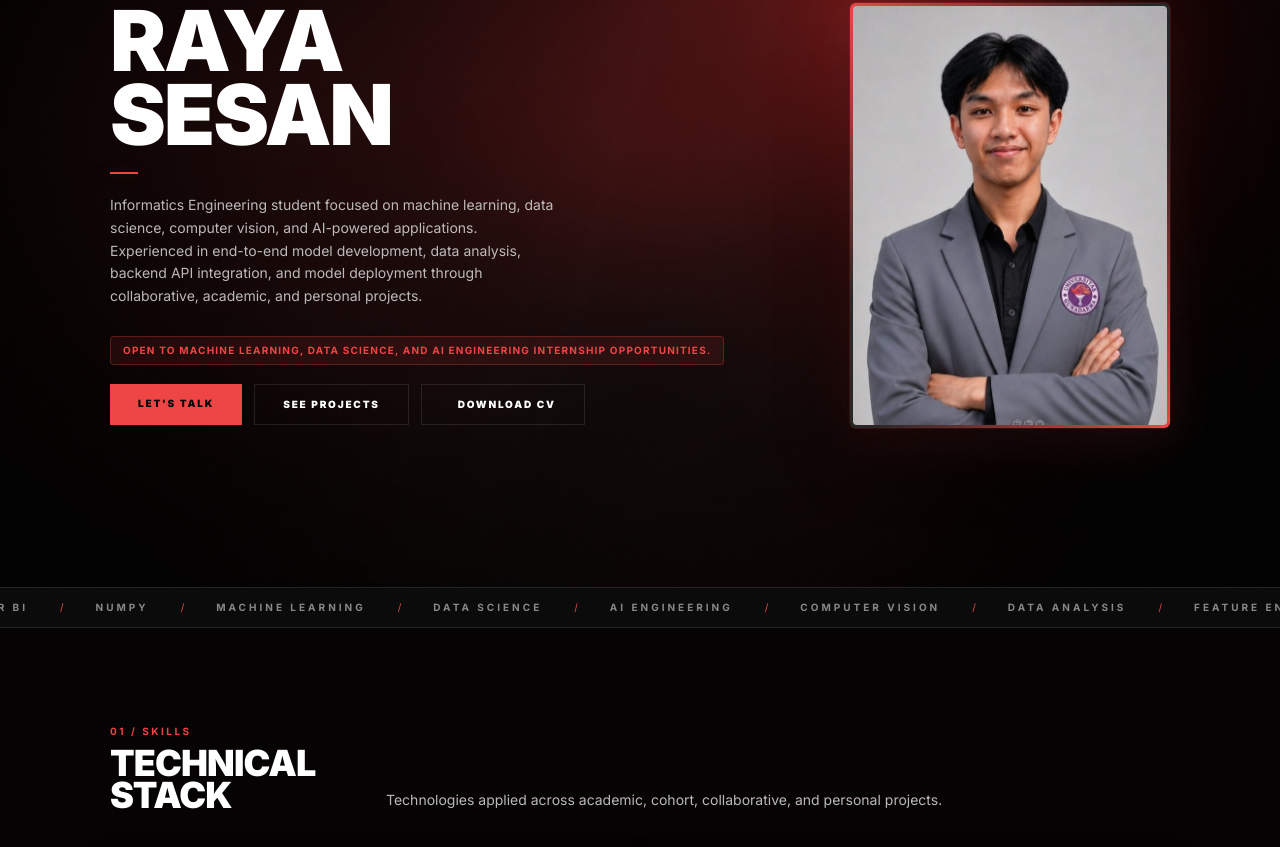
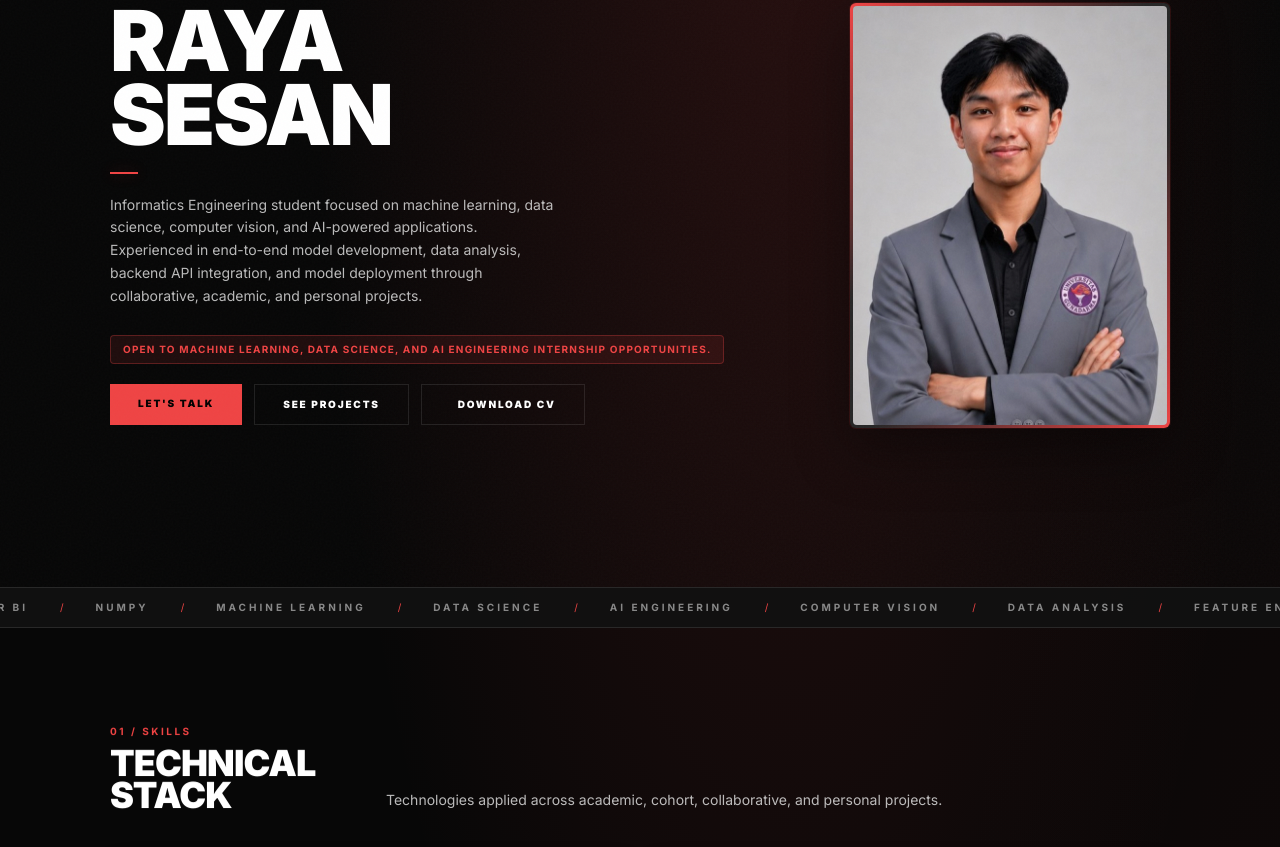
Before and after one commit to rayasesan/Portofolio, a React (Vite) app: page / in a window 1280 px wide. Shown: the part 213-1060 px from the top of the page. Built offline with nearby package versions, Linux system fonts and the light colour scheme; some icons are missing.

Commit message:
Simplify red theme effects

```diff
--- a/src/App.jsx
+++ b/src/App.jsx
@@ -7,7 +7,6 @@ import CredentialProof from './components/CredentialProof';
 import Projects from './components/Projects';
 import Contact from './components/Contact';
 import Footer from './components/Footer';
-import LivingGradientBackground from './components/LivingGradientBackground';
 import { useScrollReveal } from './hooks/useScrollReveal';
 
 function App() {
@@ -15,8 +14,6 @@ function App() {
 
   return (
     <>
-      <LivingGradientBackground />
-      <div className="site-shell">
       <Navbar />
       <Hero />
       <Marquee />
@@ -26,7 +23,6 @@ function App() {
       <Projects />
       <Contact />
       <Footer />
-      </div>
     </>
   );
 }
--- a/src/components/CredentialProof.jsx
+++ b/src/components/CredentialProof.jsx
@@ -32,7 +32,7 @@ function CredentialCard({ credential, delay }) {
       href={credential.href}
       target="_blank"
       rel="noopener noreferrer"
-      className={`credential-proof-card reveal group block overflow-hidden rounded border bg-r-gray transition-all duration-300 hover:-translate-y-1 hover:border-r-red/60 hover:shadow-2xl hover:shadow-red-500/10 focus-visible:outline-none focus-visible:ring-2 focus-visible:ring-r-red ${
+      className={`credential-proof-card reveal group block overflow-hidden rounded border bg-r-gray transition-all duration-300 hover:-translate-y-0.5 hover:border-r-red/50 focus-visible:outline-none focus-visible:ring-2 focus-visible:ring-r-red ${
         credential.featured ? 'border-r-red/35' : 'border-r-steel'
       }`}
       data-delay={delay}
--- a/src/components/Hero.jsx
+++ b/src/components/Hero.jsx
@@ -26,20 +26,20 @@ export default function Hero() {
             <div className="fade-up flex flex-wrap gap-3 mt-5 mb-8" style={{ animationDelay: '0.6s' }}>
               <a
                 href="#contact"
-                className="bg-r-red hover:bg-r-red-light text-black text-[10px] font-black tracking-[0.18em] uppercase px-7 py-3 transition-all hover:scale-105 hover:shadow-lg hover:shadow-red-500/20"
+                className="bg-r-red hover:bg-r-red-light text-black text-[10px] font-black tracking-[0.18em] uppercase px-7 py-3 transition-all hover:scale-[1.02]"
               >
                 Let's Talk
               </a>
               <a
                 href="#projects"
-                className="border border-r-steel hover:border-r-red text-white text-[10px] font-black tracking-[0.18em] uppercase px-7 py-3 transition-all hover:scale-105"
+                className="border border-r-steel hover:border-r-red text-white text-[10px] font-black tracking-[0.18em] uppercase px-7 py-3 transition-all hover:scale-[1.02]"
               >
                 See Projects
               </a>
               <a
                 href="/cv/raya-sesan-firdaus-cv.pdf"
                 download="Raya-Sesan-Firdaus-CV.pdf"
-                className="border border-r-steel hover:border-r-red text-white text-[10px] font-black tracking-[0.18em] uppercase px-7 py-3 transition-all hover:scale-105 inline-flex items-center gap-2"
+                className="border border-r-steel hover:border-r-red text-white text-[10px] font-black tracking-[0.18em] uppercase px-7 py-3 transition-all hover:scale-[1.02] inline-flex items-center gap-2"
               >
                 <span className="iconify" data-icon="lucide:download" data-width="13"></span>
                 Download CV
--- a/src/components/LivingGradientBackground.jsx
+++ /dev/null
@@ -1,65 +0,0 @@
-import { useEffect } from 'react';
-
-export default function LivingGradientBackground() {
-  useEffect(() => {
-    const root = document.documentElement;
-    const motionQuery = window.matchMedia('(prefers-reduced-motion: reduce)');
-
-    if (motionQuery.matches) {
-      root.style.setProperty('--grad-x', '62%');
-      root.style.setProperty('--grad-y', '34%');
-      root.style.setProperty('--grad-scroll', '0px');
-      root.style.setProperty('--scroll-progress', '0');
-      return undefined;
-    }
-
-    let pointerX = 0.62;
-    let pointerY = 0.34;
-    let currentX = pointerX;
-    let currentY = pointerY;
-    let frame = 0;
-
-    const render = () => {
-      currentX += (pointerX - currentX) * 0.08;
-      currentY += (pointerY - currentY) * 0.08;
-      root.style.setProperty('--grad-x', `${(currentX * 100).toFixed(2)}%`);
-      root.style.setProperty('--grad-y', `${(currentY * 100).toFixed(2)}%`);
-      root.style.setProperty('--grad-scroll', `${Math.min(window.scrollY * 0.08, 140).toFixed(2)}px`);
-      frame = window.requestAnimationFrame(render);
-    };
-
-    const handlePointerMove = (event) => {
-      pointerX = event.clientX / window.innerWidth;
-      pointerY = event.clientY / window.innerHeight;
-    };
-
-    const handleScroll = () => {
-      const maxScroll = Math.max(document.documentElement.scrollHeight - window.innerHeight, 1);
-      const progress = Math.min(window.scrollY / maxScroll, 1);
-      root.style.setProperty('--grad-scroll', `${Math.min(window.scrollY * 0.08, 140).toFixed(2)}px`);
-      root.style.setProperty('--scroll-progress', progress.toFixed(4));
-    };
-
-    window.addEventListener('pointermove', handlePointerMove, { passive: true });
-    window.addEventListener('scroll', handleScroll, { passive: true });
-    handleScroll();
-    frame = window.requestAnimationFrame(render);
-
-    return () => {
-      window.removeEventListener('pointermove', handlePointerMove);
-      window.removeEventListener('scroll', handleScroll);
-      window.cancelAnimationFrame(frame);
-    };
-  }, []);
-
-  return (
-    <>
-      <div className="scroll-progress" aria-hidden="true"></div>
-      <div className="living-gradient-bg" aria-hidden="true">
-        <div className="living-gradient-field"></div>
-        <div className="living-gradient-depth"></div>
-        <div className="living-gradient-vignette"></div>
-      </div>
-    </>
-  );
-}
--- a/src/components/Navbar.jsx
+++ b/src/components/Navbar.jsx
@@ -61,7 +61,7 @@ export default function Navbar() {
       <nav
         className={`fixed top-0 left-0 right-0 z-50 transition-all duration-300 ${
           isScrolled ? 'bg-r-dark/95' : 'bg-r-dark/85'
-        } backdrop-blur-[20px]`}
+        }`}
       >
         <div className="max-w-[1100px] mx-auto px-5 h-14 flex items-center justify-between">
           <a
--- a/src/hooks/useScrollReveal.js
+++ b/src/hooks/useScrollReveal.js
@@ -68,7 +68,7 @@ export function useScrollReveal() {
       revealElements.add(element);
 
       if (!element.hasAttribute('data-delay')) {
-        element.setAttribute('data-delay', (revealIndex % 8) * 45);
+        element.setAttribute('data-delay', (revealIndex % 6) * 30);
       }
 
       revealIndex += 1;
--- a/src/index.css
+++ b/src/index.css
@@ -14,13 +14,6 @@
   --font-sans: "Inter", sans-serif;
 }
 
-:root {
-  --grad-x: 62%;
-  --grad-y: 34%;
-  --grad-scroll: 0px;
-  --scroll-progress: 0;
-}
-
 * {
   -webkit-font-smoothing: antialiased;
   -moz-osx-font-smoothing: grayscale;
@@ -34,7 +27,10 @@ section {
   position: relative;
 }
 body {
-  background: #050303;
+  background:
+    radial-gradient(ellipse 62% 40% at 62% 0%, rgba(239, 68, 68, 0.14), transparent 62%),
+    radial-gradient(ellipse 36% 30% at 100% 22%, rgba(127, 29, 29, 0.08), transparent 70%),
+    #070707;
   color: #c0c0c0;
   font-family: "Inter", sans-serif;
   overflow-x: hidden;
@@ -42,16 +38,15 @@ body {
 
 nav {
   border-bottom: 1px solid rgba(255, 255, 255, 0.07);
-  box-shadow: 0 18px 70px rgba(0, 0, 0, 0.24);
+  box-shadow: 0 12px 42px rgba(0, 0, 0, 0.18);
 }
 
 .bg-r-gray {
-  background-color: rgba(17, 17, 17, 0.7) !important;
-  backdrop-filter: blur(18px);
+  background-color: rgba(17, 17, 17, 0.9) !important;
 }
 
 .bg-r-dark {
-  background-color: rgba(10, 10, 10, 0.78) !important;
+  background-color: rgba(10, 10, 10, 0.94) !important;
 }
 
 .border-r-steel {
@@ -64,85 +59,6 @@ nav {
 
 .text-r-silver {
   color: rgba(170, 170, 170, 0.78) !important;
-}
-
-.site-shell {
-  position: relative;
-  z-index: 1;
-  min-height: 100vh;
-}
-
-.scroll-progress {
-  position: fixed;
-  top: 0;
-  left: 0;
-  z-index: 10001;
-  width: calc(var(--scroll-progress) * 100%);
-  height: 2px;
-  background: linear-gradient(90deg, #ef4444, #f87171);
-  box-shadow: 0 0 18px rgba(239, 68, 68, 0.62);
-  pointer-events: none;
-  transform-origin: left center;
-}
-
-.living-gradient-bg {
-  position: fixed;
-  inset: 0;
-  z-index: 0;
-  overflow: hidden;
-  pointer-events: none;
-  background:
-    linear-gradient(180deg, rgba(3, 3, 3, 0.94), rgba(10, 4, 4, 0.9) 44%, rgba(3, 3, 3, 0.98)),
-    #050303;
-}
-
-.living-gradient-field,
-.living-gradient-depth,
-.living-gradient-vignette {
-  position: absolute;
-  inset: -18%;
-  pointer-events: none;
-}
-
-.living-gradient-field {
-  background:
-    radial-gradient(ellipse 44% 58% at var(--grad-x) var(--grad-y), rgba(239, 68, 68, 0.44), rgba(239, 68, 68, 0.18) 30%, transparent 62%),
-    radial-gradient(ellipse 62% 46% at 78% 18%, rgba(127, 29, 29, 0.28), transparent 62%),
-    conic-gradient(from 210deg at 58% 48%, rgba(255, 255, 255, 0.04), rgba(239, 68, 68, 0.22), rgba(10, 10, 10, 0) 38%, rgba(153, 27, 27, 0.18), rgba(0, 0, 0, 0) 78%, rgba(255, 255, 255, 0.04));
-  filter: blur(46px) saturate(1.18);
-  transform: translate3d(0, calc(var(--grad-scroll) * -0.22), 0) scale(1.04);
-  opacity: 0.72;
-  animation: livingGradientDrift 18s ease-in-out infinite alternate;
-}
-
-.living-gradient-depth {
-  inset: -9%;
-  background:
-    linear-gradient(105deg, rgba(0, 0, 0, 0.92) 0%, rgba(0, 0, 0, 0.44) 28%, transparent 48%, rgba(127, 29, 29, 0.14) 66%, rgba(0, 0, 0, 0.88) 100%),
-    radial-gradient(ellipse 72% 52% at 50% 108%, rgba(239, 68, 68, 0.12), transparent 64%);
-  transform: translate3d(0, calc(var(--grad-scroll) * 0.1), 0);
-  opacity: 0.92;
-}
-
-.living-gradient-vignette {
-  inset: 0;
-  background:
-    radial-gradient(ellipse at center, transparent 0%, transparent 42%, rgba(0, 0, 0, 0.64) 78%, rgba(0, 0, 0, 0.92) 100%),
-    linear-gradient(to bottom, rgba(0, 0, 0, 0.22), transparent 22%, rgba(0, 0, 0, 0.34) 100%);
-}
-
-@keyframes livingGradientDrift {
-  0% {
-    transform: translate3d(-1.6%, calc(var(--grad-scroll) * -0.22), 0) scale(1.03) rotate(-1deg);
-    opacity: 0.62;
-  }
-  50% {
-    opacity: 0.82;
-  }
-  100% {
-    transform: translate3d(1.8%, calc(var(--grad-scroll) * -0.28), 0) scale(1.08) rotate(1.4deg);
-    opacity: 0.74;
-  }
 }
 
 body::before {
@@ -196,12 +112,10 @@ button:focus-visible {
 @keyframes fadeUp {
   from {
     opacity: 0;
-    filter: blur(10px);
-    transform: translateY(42px) scale(0.985);
+    transform: translateY(28px);
   }
   to {
     opacity: 1;
-    filter: blur(0);
     transform: translateY(0);
   }
 }
@@ -228,12 +142,10 @@ button:focus-visible {
 @keyframes scaleIn {
   from {
     opacity: 0;
-    filter: blur(12px);
-    transform: translateY(22px) scale(0.94);
+    transform: translateY(16px) scale(0.97);
   }
   to {
     opacity: 1;
-    filter: blur(0);
     transform: scale(1);
   }
 }
@@ -307,18 +219,8 @@ button:focus-visible {
     #ef4444 100%
   );
   box-shadow:
-    0 20px 60px rgba(239, 68, 68, 0.1),
-    0 0 0 1px rgba(239, 68, 68, 0.2);
-}
-.photo-wrap::before {
-  content: "";
-  position: absolute;
-  inset: -18px;
-  z-index: -1;
-  border-radius: 12px;
-  background: linear-gradient(140deg, rgba(239, 68, 68, 0.24), transparent 42%, rgba(255, 255, 255, 0.05));
-  filter: blur(28px);
-  opacity: 0.72;
+    0 18px 44px rgba(0, 0, 0, 0.34),
+    0 0 0 1px rgba(239, 68, 68, 0.16);
 }
 .photo-wrap img {
   display: block;
@@ -335,15 +237,14 @@ button:focus-visible {
 
 .hero-photo-clean {
   box-shadow:
-    0 24px 70px rgba(0, 0, 0, 0.42),
-    0 16px 52px rgba(239, 68, 68, 0.12),
-    0 0 0 1px rgba(239, 68, 68, 0.18);
+    0 22px 56px rgba(0, 0, 0, 0.38),
+    0 0 0 1px rgba(239, 68, 68, 0.14);
 }
 
 .card-lift {
   box-shadow:
     inset 0 1px 0 rgba(255, 255, 255, 0.035),
-    0 18px 52px rgba(0, 0, 0, 0.18);
+    0 14px 34px rgba(0, 0, 0, 0.18);
   transition:
     border-color 0.3s ease,
     background-color 0.3s ease,
@@ -352,12 +253,11 @@ button:focus-visible {
 }
 .card-lift:hover {
   border-color: rgba(239, 68, 68, 0.38);
-  background-color: rgba(18, 12, 12, 0.82) !important;
-  transform: translateY(-6px) scale(1.008);
+  background-color: rgba(18, 14, 14, 0.94) !important;
+  transform: translateY(-4px);
   box-shadow:
     inset 0 1px 0 rgba(255, 255, 255, 0.05),
-    0 26px 70px rgba(0, 0, 0, 0.34),
-    0 0 46px rgba(239, 68, 68, 0.08);
+    0 20px 44px rgba(0, 0, 0, 0.28);
 }
 
 .red-bar {
@@ -522,29 +422,10 @@ html:not(.js-enabled) .tl-dot {
   animation: projectResultsIn 0.42s cubic-bezier(0.22, 1, 0.36, 1) both;
 }
 .project-card-shell {
-  --pointer-x: 50%;
-  --pointer-y: 50%;
   position: relative;
   isolation: isolate;
   animation: projectCardIn 0.58s cubic-bezier(0.22, 1, 0.36, 1) both;
   animation-delay: calc(var(--project-index, 0) * 80ms);
-}
-.project-card-shell::before {
-  content: "";
-  position: absolute;
-  inset: 0;
-  z-index: 1;
-  pointer-events: none;
-  opacity: 0;
-  background: radial-gradient(
-    420px circle at var(--pointer-x) var(--pointer-y),
-    rgba(239, 68, 68, 0.16),
-    transparent 42%
-  );
-  transition: opacity 0.28s ease;
-}
-.project-card-shell:hover::before {
-  opacity: 1;
 }
 .project-card-shell > * {
   position: relative;
@@ -867,18 +748,15 @@ html:not(.js-enabled) .tl-dot {
 }
 .js-enabled .reveal {
   opacity: 0;
-  filter: blur(8px);
-  transform: translate3d(0, 34px, 0) scale(0.99);
+  transform: translate3d(0, 24px, 0);
   transition:
-    opacity 0.72s cubic-bezier(0.22, 1, 0.36, 1),
-    filter 0.72s cubic-bezier(0.22, 1, 0.36, 1),
-    transform 0.72s cubic-bezier(0.22, 1, 0.36, 1);
-  will-change: opacity, filter, transform;
+    opacity 0.58s cubic-bezier(0.22, 1, 0.36, 1),
+    transform 0.58s cubic-bezier(0.22, 1, 0.36, 1);
+  will-change: opacity, transform;
 }
 .js-enabled .reveal.visible {
   opacity: 1;
-  filter: blur(0);
-  transform: translate3d(0, 0, 0) scale(1);
+  transform: translate3d(0, 0, 0);
 }
 
 @media (hover: none) {
@@ -886,10 +764,6 @@ html:not(.js-enabled) .tl-dot {
   .photo-wrap:hover img,
   .card-lift:hover {
     transform: none;
-  }
-
-  .project-card-shell:hover::before {
-    opacity: 0;
   }
 
   .project-media-expand {
```
Also changed, not shown: src/components/Projects.jsx (+0 -8 lines). Lines whose indentation alone changed are shown as unchanged.
